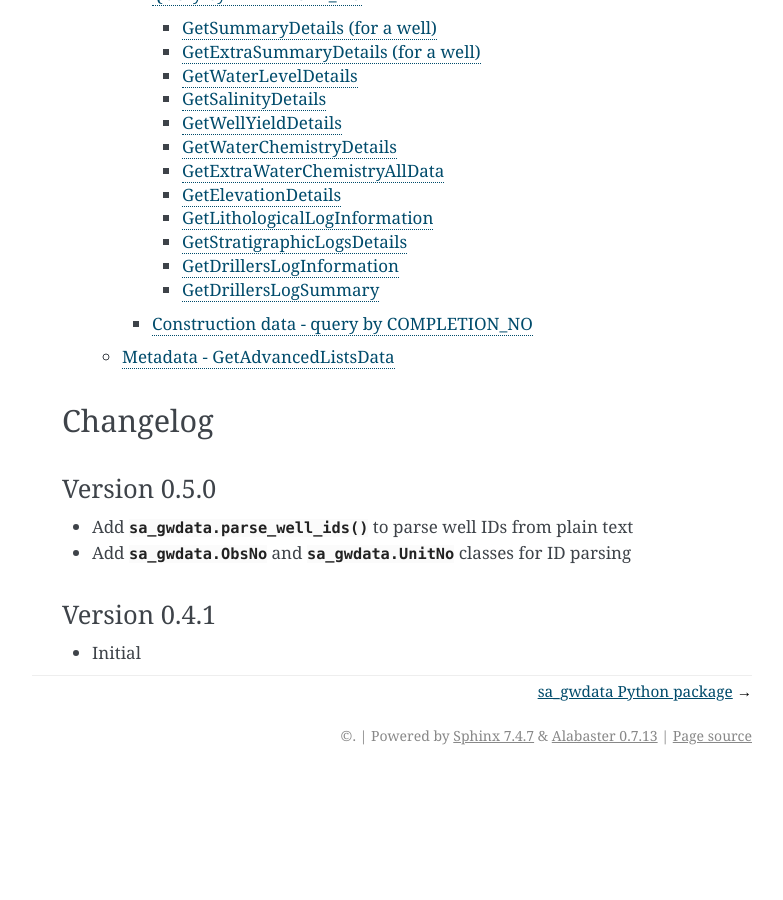
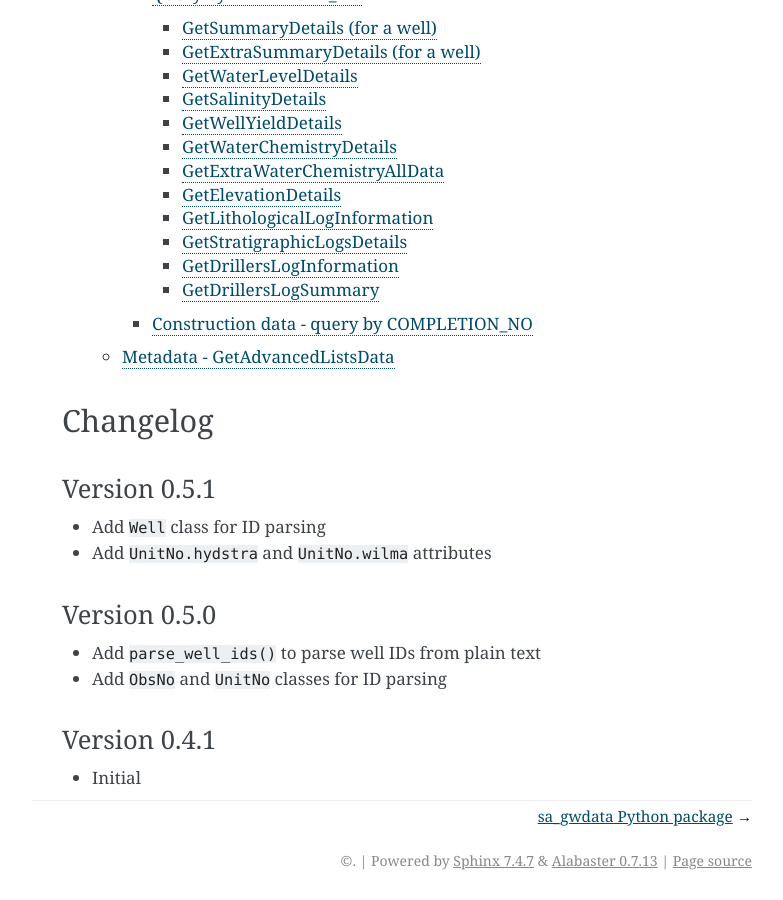
Before and after one commit to kinverarity1/python-sa-gwdata, a Sphinx documentation site: the page built from docs/source/index.rst, in a window 1280 px wide and 900 px high, scrolled down 1187 px. Shown: the whole window, without its empty margins (358-1141 px from the left). Built offline with Sphinx 7.4.7, drawn with Linux system fonts in a browser that asks for light colours; formulas are drawn with MathJax 3; before the commit the page ends 1962 px from its top, so only the background shows below that.

Commit message:
Add CHANGELOG

```diff
--- a/docs/source/index.rst
+++ b/docs/source/index.rst
@@ -14,11 +14,17 @@ This is an unofficial project, use at your own risk/reward.
 Changelog
 ---------
 
+Version 0.5.1
+~~~~~~~~~~~~~
+
+- Add ``Well`` class for ID parsing
+- Add ``UnitNo.hydstra`` and ``UnitNo.wilma`` attributes
+
 Version 0.5.0
 ~~~~~~~~~~~~~
 
-- Add :func:`sa_gwdata.parse_well_ids` to parse well IDs from plain text
-- Add :class:`sa_gwdata.ObsNo` and :class:`sa_gwdata.UnitNo` classes for ID parsing
+- Add ``parse_well_ids()`` to parse well IDs from plain text
+- Add ``ObsNo`` and ``UnitNo`` classes for ID parsing
 
 Version 0.4.1
 ~~~~~~~~~~~~~
```
